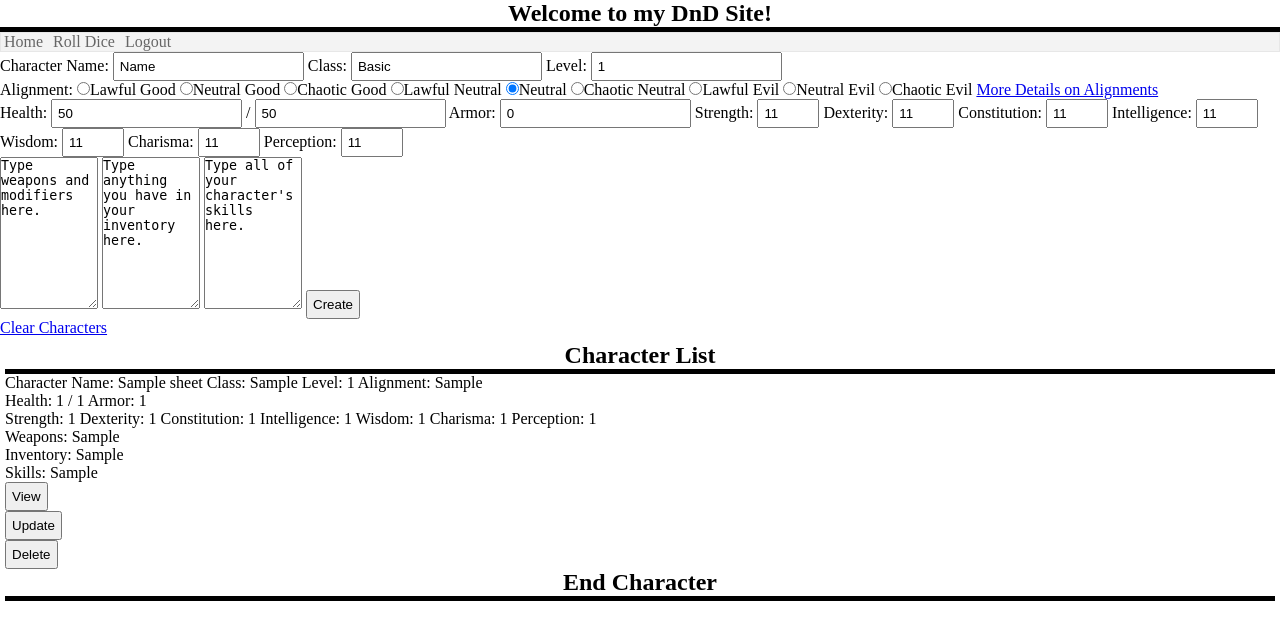
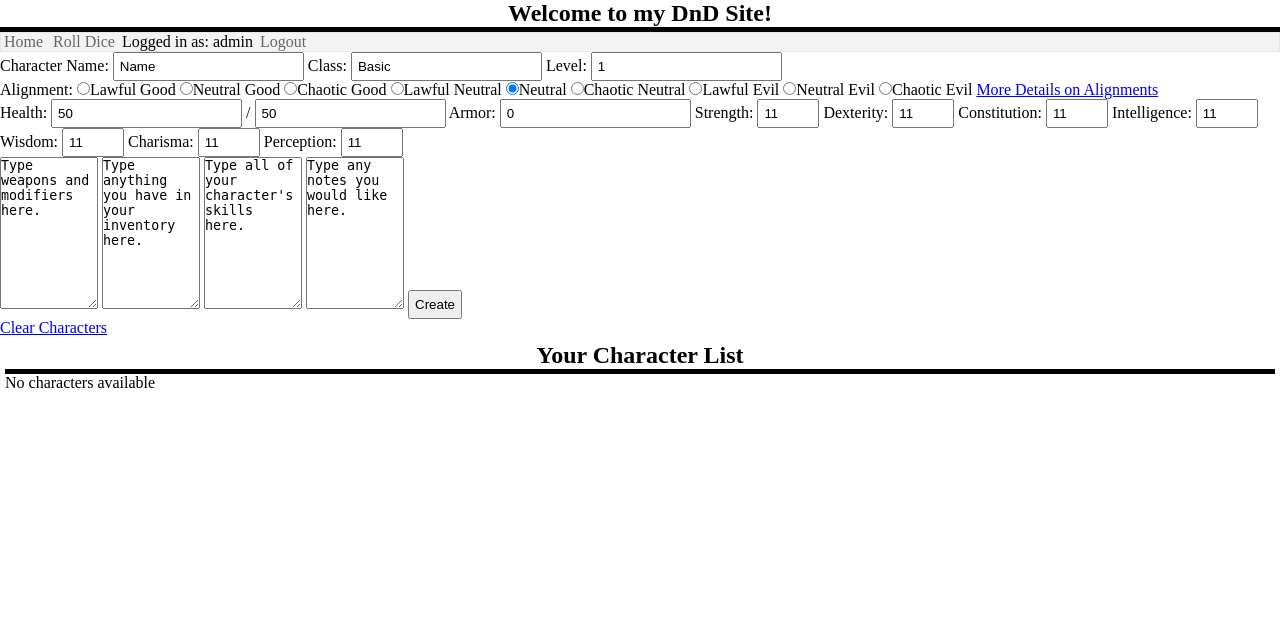
Before and after one commit to keithmorel/dndproj, a Flask app: page /char_list in a window 1280 px wide. Shown: the top 640 px of the page. Run offline with Flask 2, Linux system fonts and the light colour scheme; a user stored in the database is signed in; tables that the repository leaves empty hold one stand-in row (values such as "Sample post").

Commit message:
Added functionality to user system. Users now see their own separate character lists, and updating a character with the same name across more than one user only changes that user's character with said name. There is now a 'notes' section on the character sheet, and you are able to update your weapons, inventory, and notes on the view page. You are also able to update your health on the view page. Updated the user_list table to now include the author of the character as an extra check when creating, updating, or deleting characters to make sure you are only viewing your own. Fixed some minor bugs with redirects as well.

```diff
--- a/dndroller/main.py
+++ b/dndroller/main.py
@@ -77,7 +77,8 @@ def login():
             # If it all checks out, log them in
             flash('Successfully logged in')
             session['logged_in'] = True
-            return redirect(url_for('char_list'))
+            session['username'] = db_user_name
+            return redirect('char_list')
     # If its a GET request, get all the users from the database that you can log in as
     db = get_db()
     cur = db.execute('select * from user_list')
@@ -101,22 +102,24 @@ def register():
         db.commit()
         flash('Successfully registered')
         session['logged_in'] = True
+        session['username'] = request.form['username']
         cur = db.execute('select * from char_sheets')
         entries = cur.fetchall()
-        return redirect(url_for('char_list'))
+        return redirect('char_list')
     return render_template('login.html', **locals())
 
 # Logs out the current user
 @app.route("/logout")
 def logout():
     session.pop('logged_in', None)
+    session.pop('username', None)
     return redirect("/")
 
 # Route for the page that displays all of the current characters in the database
 @app.route('/char_list')
 def char_list():
     db = get_db()
-    cur = db.execute('select * from char_sheets')
+    cur = db.execute('select * from char_sheets where author = ?', [session['username']])
     entries = cur.fetchall()
     return render_template('char_list.html', **locals())
 
@@ -126,13 +129,13 @@ def create():
     if not session.get('logged_in'):
         abort(401)
     db = get_db()
-    cur = db.execute('select * from char_sheets where char_name = ?', [request.form['char_name']])
+    cur = db.execute('select * from char_sheets where char_name = ? and author = ?', [request.form['char_name'], session['username']])
     # Check if character already exists
     if cur.fetchall() != []:
         flash('Character with that name already exists. Try another one')
-        return redirect(url_for('char_list'))
+        return redirect('char_list')
     # If they don't exist, create them
-    db.execute('insert into char_sheets (char_name, char_class, char_lvl, alignment, curr_health, max_health, char_armor, char_str, char_dex, char_const, char_intel, char_wisdom, char_charisma, char_perception, char_weapons, char_inv, char_skills) values (?, ?, ?, ?, ?, ?, ?, ?, ?, ?, ?, ?, ?, ?, ?, ?, ?)', [request.form['char_name'], request.form['char_class'], request.form['char_lvl'], request.form['alignment'], request.form['curr_health'], request.form['max_health'], request.form['char_armor'], request.form['char_str'], request.form['char_dex'], request.form['char_const'], request.form['char_intel'], request.form['char_wisdom'], request.form['char_charisma'], request.form['char_perception'], request.form['char_weapons'], request.form['char_inv'], request.form['char_skills']])
+    db.execute('insert into char_sheets (author, char_name, char_class, char_lvl, alignment, curr_health, max_health, char_armor, char_str, char_dex, char_const, char_intel, char_wisdom, char_charisma, char_perception, char_weapons, char_inv, char_skills, char_notes) values (?, ?, ?, ?, ?, ?, ?, ?, ?, ?, ?, ?, ?, ?, ?, ?, ?, ?, ?)', [session['username'], request.form['char_name'], request.form['char_class'], request.form['char_lvl'], request.form['alignment'], request.form['curr_health'], request.form['max_health'], request.form['char_armor'], request.form['char_str'], request.form['char_dex'], request.form['char_const'], request.form['char_intel'], request.form['char_wisdom'], request.form['char_charisma'], request.form['char_perception'], request.form['char_weapons'], request.form['char_inv'], request.form['char_skills'], request.form['char_notes']])
     db.commit()
     return redirect(url_for('char_list'))
 
@@ -142,7 +145,7 @@ def delete_char():
     if not session.get('logged_in'):
         abort(401)
     db = get_db()
-    db.execute('delete from char_sheets where char_name = ?', [request.form['to_delete']])
+    db.execute('delete from char_sheets where char_name = ? and author = ?', [request.form['to_delete'], session['username']])
     db.commit()
     return redirect(url_for('char_list'))
 
@@ -152,7 +155,7 @@ def update_char():
     if not session.get('logged_in'):
         abort(401)
     db = get_db()
-    cur = db.execute('select * from char_sheets where char_name = ?', [request.form['to_update']])
+    cur = db.execute('select * from char_sheets where char_name = ? and author = ?', [request.form['to_update'], session['username']])
     entry = cur.fetchall()
     return render_template('char_update.html', **locals())
 
@@ -163,7 +166,7 @@ def update():
     if not session.get('logged_in'):
         abort(401)
     db = get_db()
-    db.execute('update char_sheets set char_class = ?, char_lvl = ?, alignment = ?, curr_health = ?, max_health = ?, char_armor = ?, char_str = ?, char_dex = ?, char_const = ?, char_intel = ?, char_wisdom = ?, char_charisma = ?, char_perception = ?, char_weapons = ?, char_inv = ?, char_skills = ? where char_name = ?', [request.form['char_class'], request.form['char_lvl'], request.form['alignment'], request.form['curr_health'], request.form['max_health'], request.form['char_armor'], request.form['char_str'], request.form['char_dex'], request.form['char_const'], request.form['char_intel'], request.form['char_wisdom'], request.form['char_charisma'], request.form['char_perception'], request.form['char_weapons'], request.form['char_inv'], request.form['char_skills'], request.form['char_name']])
+    db.execute('update char_sheets set char_class = ?, char_lvl = ?, alignment = ?, curr_health = ?, max_health = ?, char_armor = ?, char_str = ?, char_dex = ?, char_const = ?, char_intel = ?, char_wisdom = ?, char_charisma = ?, char_perception = ?, char_weapons = ?, char_inv = ?, char_skills = ?, char_notes = ? where char_name = ? and author = ?', [request.form['char_class'], request.form['char_lvl'], request.form['alignment'], request.form['curr_health'], request.form['max_health'], request.form['char_armor'], request.form['char_str'], request.form['char_dex'], request.form['char_const'], request.form['char_intel'], request.form['char_wisdom'], request.form['char_charisma'], request.form['char_perception'], request.form['char_weapons'], request.form['char_inv'], request.form['char_skills'], request.form['char_notes'], request.form['char_name'], session['username']])
     db.commit()
     return redirect(url_for('char_list'))
 
@@ -173,7 +176,7 @@ def view_char():
     if not session.get('logged_in'):
         abort(401)
     db = get_db()
-    cur = db.execute('select * from char_sheets where char_name = ?', [request.form['to_view']])
+    cur = db.execute('select * from char_sheets where char_name = ? and author = ?', [request.form['to_view'], session['username']])
     entry = cur.fetchall()
     return render_template('view_char.html', **locals())
 
@@ -360,10 +363,44 @@ def level_up():
     curr_lvl = int(request.form['char_lvl'])
     curr_lvl += 1
     db = get_db()
-    db.execute('update char_sheets set char_lvl = ? where char_name = ?', [curr_lvl, request.form['char_name']])
+    db.execute('update char_sheets set char_lvl = ? where char_name = ? and author = ?', [curr_lvl, request.form['char_name'], session['username']])
     db.commit()
-    cur = db.execute('select * from char_sheets where char_name = ?', [request.form['char_name']])
-    entry = cur.fetchall()
+    entry = db.execute('select * from char_sheets where char_name = ? and author = ?', [request.form['char_name'], session['username']])
+    return render_template('view_char.html', **locals())
+
+@app.route("/update_weapons/", methods=['POST'])
+def update_weapons():
+    curr_weapons = request.form['char_weapons']
+    db = get_db()
+    db.execute('update char_sheets set char_weapons = ? where char_name = ? and author = ?', [curr_weapons, request.form['char_name'], session['username']])
+    db.commit()
+    entry = db.execute('select * from char_sheets where char_name = ? and author = ?', [request.form['char_name'], session['username']])
+    return render_template('view_char.html', **locals())
+
+@app.route("/update_inv/", methods=['POST'])
+def update_inv():
+    curr_inv = request.form['char_inv']
+    db = get_db()
+    db.execute('update char_sheets set char_inv = ? where char_name = ? and author = ?', [curr_inv, request.form['char_name'], session['username']])
+    db.commit()
+    entry = db.execute('select * from char_sheets where char_name = ? and author = ?', [request.form['char_name'], session['username']])
+    return render_template('view_char.html', **locals())
+
+@app.route("/update_notes/", methods=['POST'])
+def update_notes():
+    curr_notes = request.form['char_notes']
+    db = get_db()
+    db.execute('update char_sheets set char_notes = ? where char_name = ? and author = ?', [curr_notes, request.form['char_name'], session['username']])
+    db.commit()
+    entry = db.execute('select * from char_sheets where char_name = ? and author = ?', [request.form['char_name'], session['username']])
+    return render_template('view_char.html', **locals())
+
+@app.route("/update_hp/", methods=['POST'])
+def update_hp():
+    db = get_db()
+    db.execute('update char_sheets set curr_health = ?, max_health = ? where char_name = ? and author = ?', [request.form['curr_health'], request.form['max_health'], request.form['char_name'], session['username']])
+    db.commit()
+    entry = db.execute('select * from char_sheets where char_name = ? and author = ?', [request.form['char_name'], session['username']])
     return render_template('view_char.html', **locals())
 
 # Route that rolls strength based on current strength level, adding the modifier accordingly
@@ -421,7 +458,7 @@ def roll_str():
         mod_str = "+10"
     # Must grab the character from the database again or else the view character page won't be filled out.
     db = get_db()
-    cur = db.execute('select * from char_sheets where char_name = ?', [request.form['char_name']])
+    cur = db.execute('select * from char_sheets where char_name = ? and author = ?', [request.form['char_name'], session['username']])
     entry = cur.fetchall()
     return render_template('view_char.html', **locals())
 
@@ -480,7 +517,7 @@ def roll_dex():
         mod_dex = "+10"
     # Must grab the character from the database again or else the view character page won't be filled out.
     db = get_db()
-    cur = db.execute('select * from char_sheets where char_name = ?', [request.form['char_name']])
+    cur = db.execute('select * from char_sheets where char_name = ? and author = ?', [request.form['char_name'], session['username']])
     entry = cur.fetchall()
     return render_template('view_char.html', **locals())
 
@@ -539,7 +576,7 @@ def roll_const():
         mod_const = "+10"
     # Must grab the character from the database again or else the view character page won't be filled out.
     db = get_db()
-    cur = db.execute('select * from char_sheets where char_name = ?', [request.form['char_name']])
+    cur = db.execute('select * from char_sheets where char_name = ? and author = ?', [request.form['char_name'], session['username']])
     entry = cur.fetchall()
     return render_template('view_char.html', **locals())
 
@@ -598,7 +635,7 @@ def roll_intel():
         mod_intel = "+10"
     # Must grab the character from the database again or else the view character page won't be filled out.
     db = get_db()
-    cur = db.execute('select * from char_sheets where char_name = ?', [request.form['char_name']])
+    cur = db.execute('select * from char_sheets where char_name = ? and author = ?', [request.form['char_name'], session['username']])
     entry = cur.fetchall()
     return render_template('view_char.html', **locals())
 
@@ -657,7 +694,7 @@ def roll_wisdom():
         mod_wisdom = "+10"
     # Must grab the character from the database again or else the view character page won't be filled out.
     db = get_db()
-    cur = db.execute('select * from char_sheets where char_name = ?', [request.form['char_name']])
+    cur = db.execute('select * from char_sheets where char_name = ? and author = ?', [request.form['char_name'], session['username']])
     entry = cur.fetchall()
     return render_template('view_char.html', **locals())
 
@@ -716,7 +753,7 @@ def roll_charisma():
         mod_charisma = "+10"
     # Must grab the character from the database again or else the view character page won't be filled out.
     db = get_db()
-    cur = db.execute('select * from char_sheets where char_name = ?', [request.form['char_name']])
+    cur = db.execute('select * from char_sheets where char_name = ? and author = ?', [request.form['char_name'], session['username']])
     entry = cur.fetchall()
     return render_template('view_char.html', **locals())
 
--- a/dndroller/schema.sql
+++ b/dndroller/schema.sql
@@ -1,6 +1,7 @@
 drop table if exists char_sheets;
 create table char_sheets (
     id integer primary key autoincrement,
+    author text not null,
     char_name text not null,
     char_class text not null,
     char_lvl integer not null,
@@ -17,7 +18,8 @@ create table char_sheets (
     char_perception integer not null,
     char_weapons blob,
     char_inv blob,
-    char_skills blob
+    char_skills blob,
+    char_notes blob
 );
 
 drop table if exists user_list;
--- a/dndroller/static/style.css
+++ b/dndroller/static/style.css
@@ -50,3 +50,7 @@ details {
 ol {
     padding: 5px;
 }
+
+.flash {
+    background-color: blue;
+}
--- a/dndroller/templates/char_list.html
+++ b/dndroller/templates/char_list.html
@@ -14,6 +14,7 @@
                     {% if not session.logged_in %}
                         <li><a href="{{ url_for('login') }}">Login</a></li>
                     {% else %}
+                        <li>Logged in as:  {{ session['username'] }}</li>
                         <li><a href="{{ url_for('logout') }}">Logout</a></li>
                     {% endif %}
                 </ul>
@@ -29,6 +30,7 @@
                 {% endwith %}
                 {% if session.logged_in %}
                     <form action="{{ url_for('create') }}" method="POST">
+                        <input type="hidden" name="author" value="{{ session['username'] }}">
                         Character Name: <input type="text" size="20" name="char_name" value="Name">
                         Class: <input type="text" size="20" name="char_class" value="Basic">
                         Level: <input type="number" min="1" value="1" name="char_lvl"><br>
@@ -57,12 +59,13 @@
                         <textarea name="char_weapons" rows="10" cols="10">Type weapons and modifiers here.</textarea>
                         <textarea name="char_inv" rows="10" cols="10">Type anything you have in your inventory here.</textarea>
                         <textarea name="char_skills" rows="10" cols="10">Type all of your character's skills here.</textarea>
+                        <textarea name="char_notes" rows="10" cols="10">Type any notes you would like here.</textarea>
                         <input type="submit" value="Create">
                     </form>
                     <a href="/init_db/">Clear Characters</a>
                 {% endif %}
                 <ol class="char_list">
-                    <h2>Character List</h2>
+                    <h2>Your Character List</h2>
                     {% for character in entries %}
                     <li>Character Name: {{ character.char_name }}
                         Class: {{ character.char_class }}
@@ -79,6 +82,7 @@
                         Perception: {{ character.char_perception }}<br>
                         Weapons: {{ character.char_weapons }}<br>
                         Inventory: {{ character.char_inv }}<br>
+                        Notes: {{ character.char_notes }}<br>
                         Skills: {{ character.char_skills }}<br>
                         <form name="view_char" action="/view_char" method="POST">
                             <input type="hidden" name="to_view" value="{{ character.char_name }}">
--- a/dndroller/templates/char_update.html
+++ b/dndroller/templates/char_update.html
@@ -48,6 +48,7 @@
                         <textarea name="char_weapons" rows="10" cols="10">{{ character.char_weapons }}</textarea>
                         <textarea name="char_inv" rows="10" cols="10">{{ character.char_inv }}</textarea>
                         <textarea name="char_skills" rows="10" cols="10">{{ character.char_skills }}</textarea>
+                        <textarea name="char_notes" rows="10" cols="10">{{ character.char_notes }}</textarea>
                         <input type="submit" value="Update">
                         {% endfor %}
                     </form>
```
Also changed, not shown: dndroller/templates/view_char.html (+25 -3 lines), dndroller/dndusers.db.
